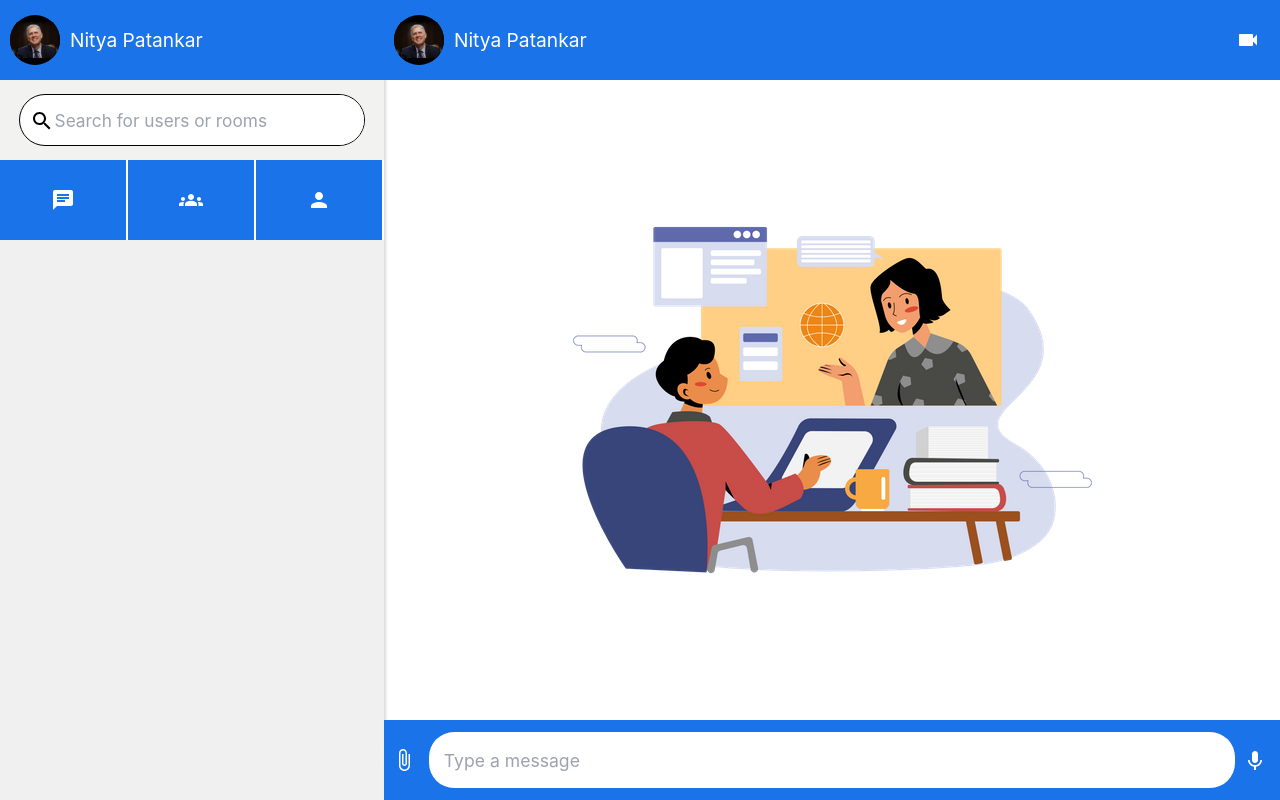
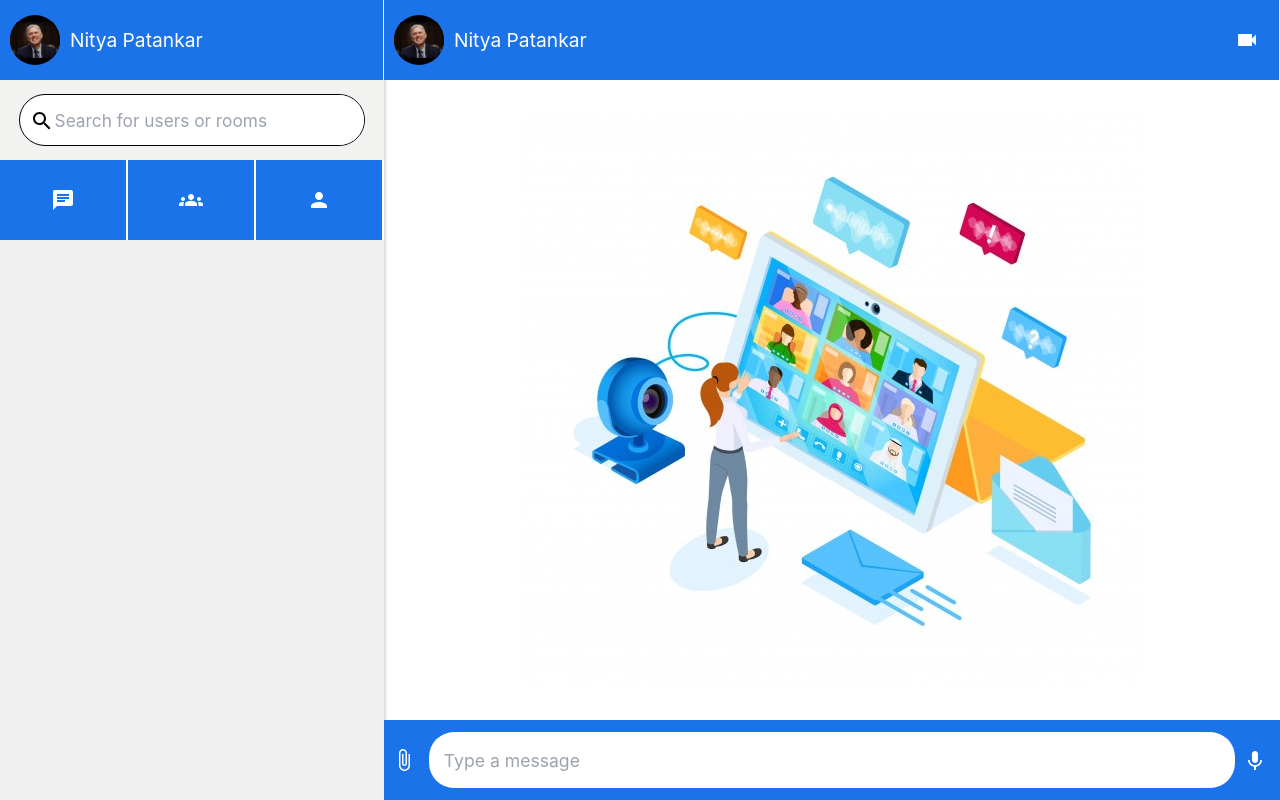
Before and after one commit to Yash621/meta-meet, a Next.js app in the folder frontend/: page /chat in a window 1280 px wide. Built offline with nearby package versions, Linux system fonts and the light colour scheme.

Commit message:
updated chat page ui

```diff
--- a/frontend/pages/chat/chatPage.module.css
+++ b/frontend/pages/chat/chatPage.module.css
@@ -13,7 +13,7 @@
   flex-direction: column;
   justify-content: center;
   align-items: center;
-  /* border-right: 1px solid white; */
+  /* border-right: 1px solid; */
   box-shadow: rgba(0, 0, 0, 0.15) 1.95px 1.95px 2.6px;
   /* background-color: blue; */
 }
@@ -35,6 +35,8 @@
   justify-content: space-between;
   background-color: #1a73e8;
   color: white;
+  border-right: 1px solid #f0f0f0;
+  /* box-shadow: rgba(0, 0, 0, 0.15) 1.95px 1.95px 2.6px; */
   /* border: 1px solid black; */
 }
 .profileAvatarContainer {
--- a/frontend/pages/chat/index.tsx
+++ b/frontend/pages/chat/index.tsx
@@ -2,7 +2,7 @@
 import React from "react";
 import chatPageCSS from "./chatPage.module.css";
 import Image from "next/image";
-import graphic from "../../public/static/images/landing-page-icon.png";
+import graphic from "../../public/static/images/chat-page-graphic.jpg";
 import SearchIcon from "@mui/icons-material/Search";
 import PersonIcon from "@mui/icons-material/Person";
 import GroupsIcon from "@mui/icons-material/Groups";
@@ -66,6 +66,7 @@ function index() {
         <div className={chatPageCSS.chat}>
           <Image src={graphic} />
         </div>
+
         <div className={chatPageCSS.chatInputContainer}>
           <div className={chatPageCSS.chatIconContainer}>
             <AttachFileIcon className={chatPageCSS.chatIcon} />
```
Also changed, not shown: frontend/public/static/images/chat-page-graphic.jpg (added).
